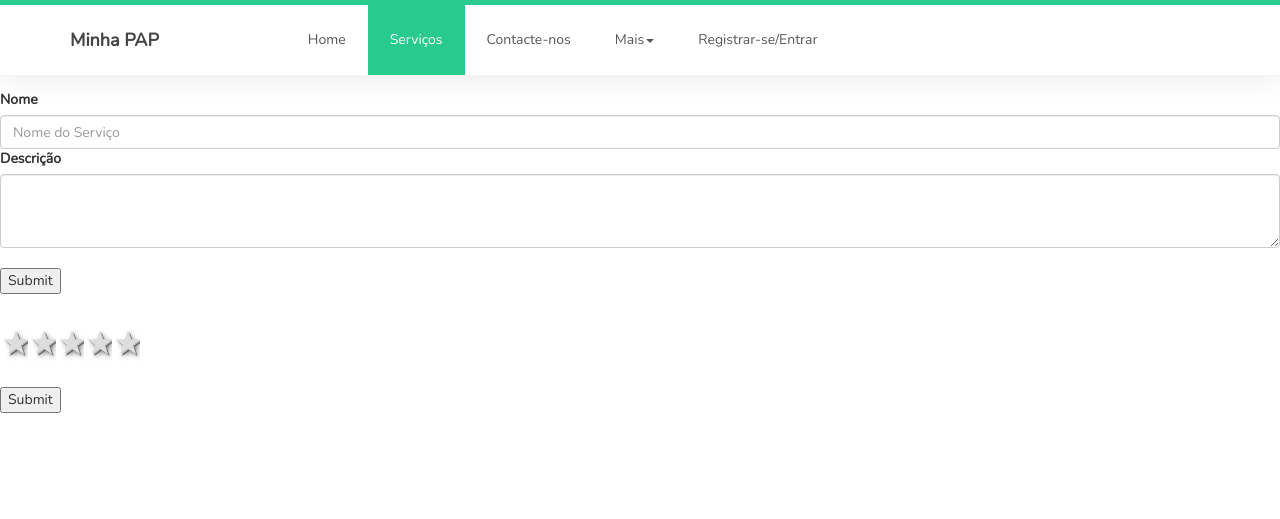
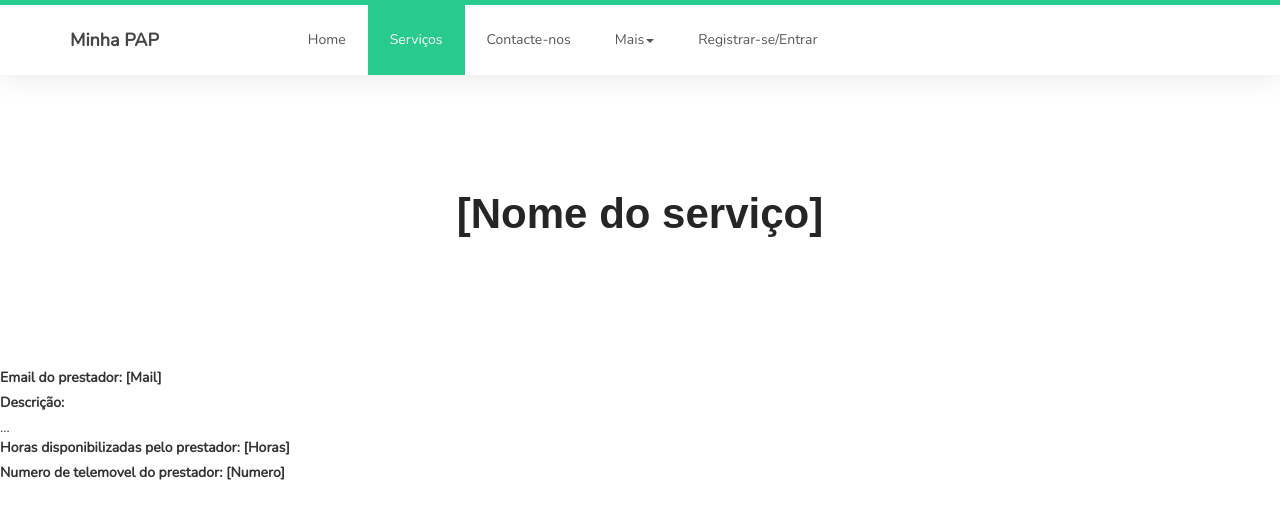
Before and after one commit to JonathanCaracol/papJonathan, a PHP site: page /servicoDetalhes.php in a window 1280 px wide. Shown: the top 519 px of the page. Run offline with PHP 8.4, Linux system fonts and the light colour scheme; some web fonts are replaced.

Commit message:
Mudanças no adicionar serviços e detalhes serviços

```diff
--- a/servicoDetalhes.php
+++ b/servicoDetalhes.php
@@ -54,18 +54,33 @@
     </div>
 </section>
 
+<section>
+    <div class="container">
+        <div class="text-center">
+            <h1>[Nome do serviço]</h1>
+        </div>
+    </div>
+</section>
+
 <div id="status"></div>
-<form >
+
         <div class="mb-3">
-            <label for="exampleFormControlInput1" class="form-label">Nome</label>
-            <input type="email" class="form-control" id="exampleFormControlInput1" placeholder="Nome do Serviço">
+            <label for="exampleFormControlTextarea1" class="form-label">Email do prestador: [Mail]</label>
         </div>
         <div class="mb-3">
-            <label for="exampleFormControlTextarea1" class="form-label">Descrição</label>
-            <textarea class="form-control" id="exampleFormControlTextarea1" rows="3"></textarea>
+            <label for="exampleFormControlTextarea1" class="form-label">Descrição:</label>
+            <div class="overflow-auto" style="width: 40%; height: 20px">...</div>
         </div>
-            <button class="submit clearfix">Submit</button>
-</form>
+        <div class="mb-3">
+            <label>Horas disponibilizadas pelo prestador: [Horas]</label>
+        </div>
+        <div class="mb-3">
+            <label>Numero de telemovel do prestador: [Numero]</label>
+        </div>
+
+
+
+<!--- RATING ESTRELAS
 
 <form id="ratingForm">
     <fieldset class="rating">
@@ -77,4 +92,4 @@
     </fieldset>
     <div class="clearfix"></div>
     <button class="submit clearfix">Submit</button>
-</form>
+</form> --->
```
Also changed, not shown: adicionaServicos.php (+18 -1 lines).
